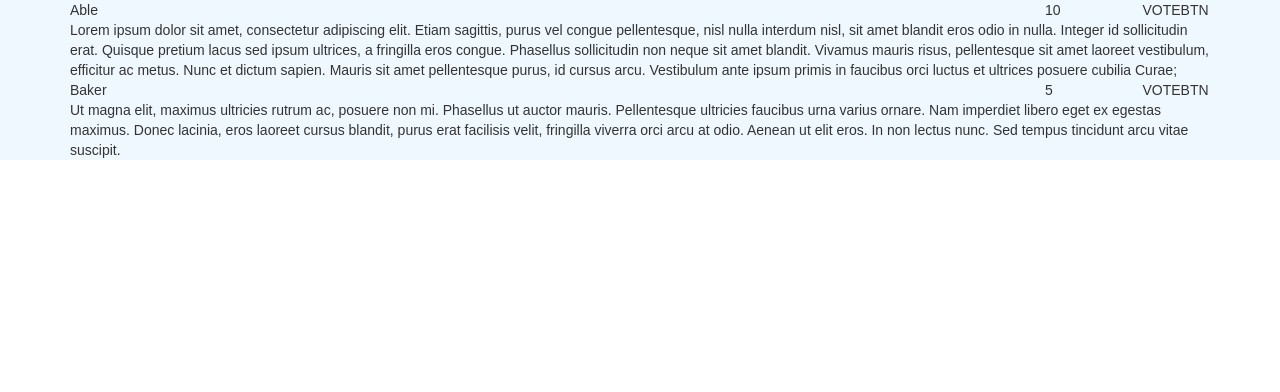
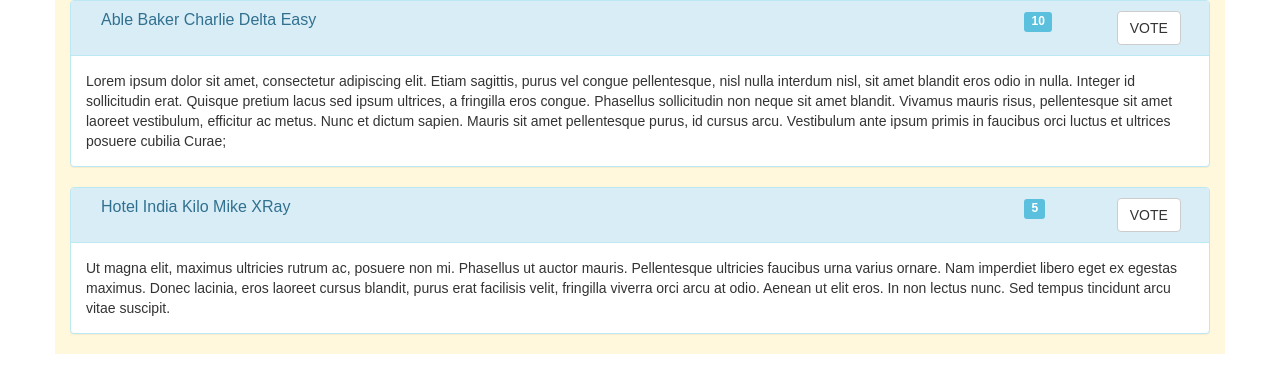
Before and after one commit to geronimo-lisboa/react-voting-app-mk2, a React (Create React App) app in the folder react-voting-app/: page / in a window 1280 px wide. Shown: the top 392 px of the page. Built offline with nearby package versions, Linux system fonts and the light colour scheme.

Commit message:
layout está legal agora.

```diff
--- a/react-voting-app/src/App.css
+++ b/react-voting-app/src/App.css
@@ -1,32 +1,9 @@
 .Container{
-  background-color: aliceblue;
+  background-color:cornsilk;
 }
 
-.App {
-  text-align: center;
+.ItemRow{
+  background-color: gold;
+  border: 10px #222222;
+
 }
-
-.App-logo {
-  animation: App-logo-spin infinite 20s linear;
-  height: 80px;
-}
-
-.App-header {
-  background-color: #222;
-  height: 150px;
-  padding: 20px;
-  color: white;
-}
-
-.App-title {
-  font-size: 1.5em;
-}
-
-.App-intro {
-  font-size: large;
-}
-
-@keyframes App-logo-spin {
-  from { transform: rotate(0deg); }
-  to { transform: rotate(360deg); }
-}
--- a/react-voting-app/src/App.js
+++ b/react-voting-app/src/App.js
@@ -1,5 +1,5 @@
 import React, { Component } from 'react';
-import {Bootstrap, Grid, Row, Col} from 'react-bootstrap';
+import {Bootstrap, Grid, Row, Col, Panel, Label, Button} from 'react-bootstrap';
 import './App.css';
 
 class AppTitle extends Component{
@@ -17,24 +17,32 @@ class AOption extends Component {
         console.log(this.props);
         return(
             <Row>
-                <Grid>
+            <Col md={12}>
+                <Panel bsStyle="info">
+                    <Panel.Heading>
+                        <Panel.Title componentClass="h3">
+                        <Grid fluid={true}>
                             <Row>
                                 <Col md={10}>
                                     {this.props.name}
                                 </Col>
                                 <Col md={1}>
+                                    <Label bsStyle="info">
                                         {this.props.votes}
+                                    </Label>
                                 </Col>
                                 <Col md={1}>
-                            VOTEBTN
-                        </Col>
-                    </Row>
-                    <Row>
-                        <Col md={12}>
-                            {this.props.description}
+                                    <Button>VOTE</Button>
                                 </Col>
                             </Row>
                         </Grid>
+                        </Panel.Title>
+                    </Panel.Heading>
+                    <Panel.Body>
+                        {this.props.description}
+                    </Panel.Body>
+                </Panel>
+            </Col>
             </Row>
         );
     }
@@ -54,12 +62,12 @@ class App extends Component {
     componentDidMount(){
         this.setState({options:[
                 {
-                    name:"Able",
+                    name:"Able Baker Charlie Delta Easy",
                     description:"Lorem ipsum dolor sit amet, consectetur adipiscing elit. Etiam sagittis, purus vel congue pellentesque, nisl nulla interdum nisl, sit amet blandit eros odio in nulla. Integer id sollicitudin erat. Quisque pretium lacus sed ipsum ultrices, a fringilla eros congue. Phasellus sollicitudin non neque sit amet blandit. Vivamus mauris risus, pellentesque sit amet laoreet vestibulum, efficitur ac metus. Nunc et dictum sapien. Mauris sit amet pellentesque purus, id cursus arcu. Vestibulum ante ipsum primis in faucibus orci luctus et ultrices posuere cubilia Curae; ",
                     votes:10
                 },
                 {
-                    name:"Baker",
+                    name:"Hotel India Kilo Mike XRay",
                     description:"Ut magna elit, maximus ultricies rutrum ac, posuere non mi. Phasellus ut auctor mauris. Pellentesque ultricies faucibus urna varius ornare. Nam imperdiet libero eget ex egestas maximus. Donec lacinia, eros laoreet cursus blandit, purus erat facilisis velit, fringilla viverra orci arcu at odio. Aenean ut elit eros. In non lectus nunc. Sed tempus tincidunt arcu vitae suscipit. ",
                     votes:5
                 }
@@ -73,7 +81,7 @@ class App extends Component {
             return <AOption name={option.name} description={option.description} votes={option.votes} key={i}/>
         });
         return(
-        <Grid fluid={true} className={"Container"}>
+        <Grid className={"Container"}>
             {options}
         </Grid>
         )
```
Lines whose indentation alone changed are shown as unchanged.
